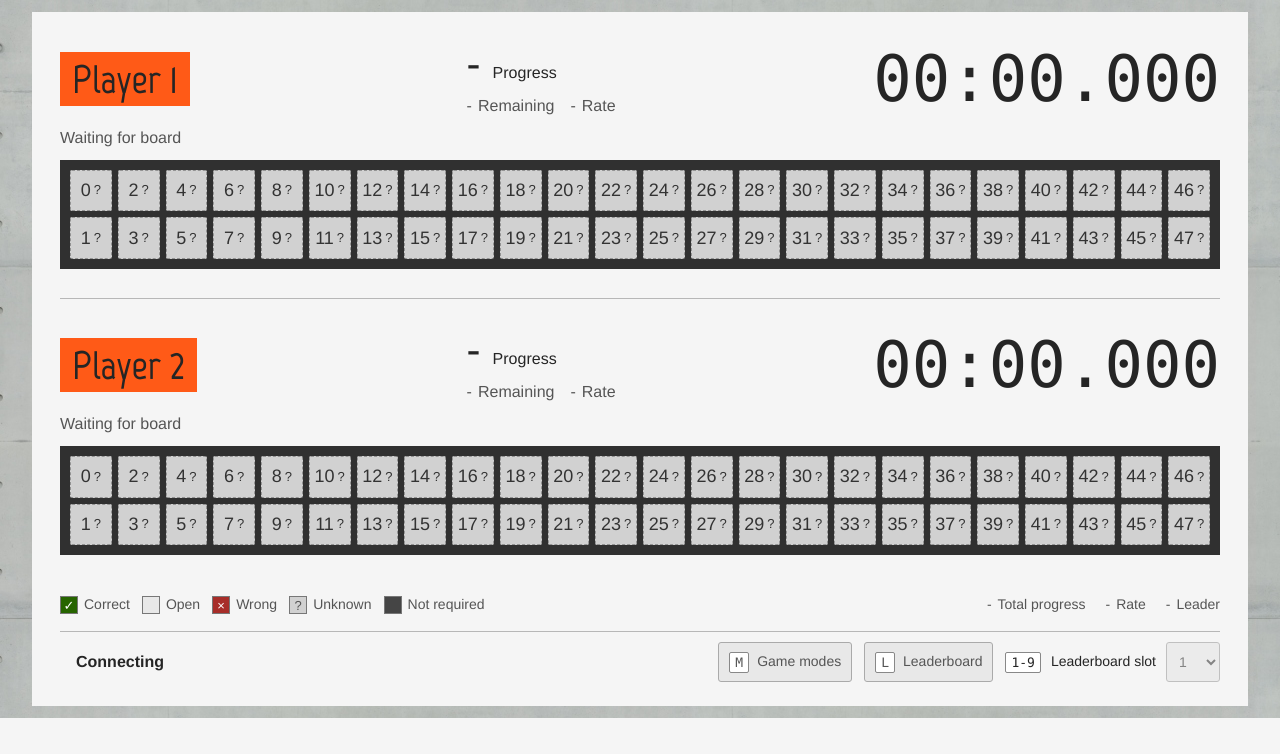
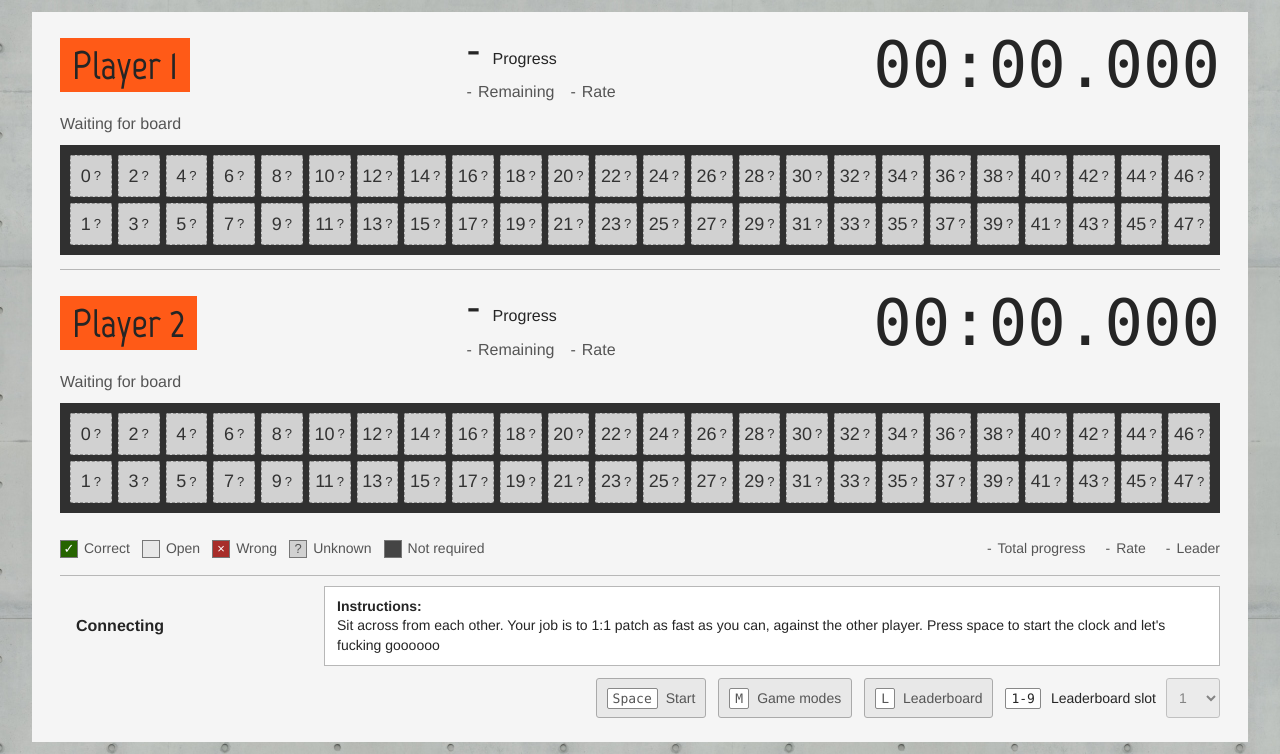
Before and after one commit to Selfnet/PaetschMeIfYouCan, a Flask app: page / in a window 1280 px wide. Shown: the part 82-836 px from the top of the page. Before the commit the page ends 800 px from the top, so only its background shows below. Run offline with Flask 3, Linux system fonts and the light colour scheme.

Commit message:
feat(ui): add game instructions

```diff
--- a/Test_Server/static/dashboard.css
+++ b/Test_Server/static/dashboard.css
@@ -323,8 +323,17 @@ input:focus-visible,
   border-top: 1px solid var(--line);
 }
 .mode-bar__info {
-  flex: 1 1 240px;
+  flex: 0 1 240px;
   min-width: 0;
+  overflow-wrap: anywhere;
+}
+.game-instructions {
+  flex: 1 1 360px;
+  min-width: 0;
+  padding: 10px 12px;
+  border: 1px solid var(--line);
+  background: #fff;
+  font-size: 14px;
   overflow-wrap: anywhere;
 }
 #modeDescription {
--- a/Test_Server/templates/index.html
+++ b/Test_Server/templates/index.html
@@ -98,7 +98,12 @@
         <footer id="idleActions" class="game-controls">
             <div class="footer-errors"><p id="modeError" class="persistence-error" role="alert" hidden></p></div>
             <div class="mode-bar__info"><strong id="currentMode"></strong><span id="gameStatus" role="status">Connecting</span><span id="modeDescription"></span></div>
+            <aside id="gameInstructions" class="game-instructions" aria-labelledby="instructionsTitle">
+                <strong id="instructionsTitle">Instructions:</strong>
+                <p>Sit across from each other. Your job is to 1:1 patch as fast as you can, against the other player. Press space to start the clock and let's fucking goooooo</p>
+            </aside>
             <div class="mode-bar__actions" role="group" aria-label="Game controls">
+                <button id="clockButton" class="leaderboard-button" type="button" disabled><kbd aria-hidden="true">Space</kbd><span id="clockAction">Start</span></button>
                 <button id="modeButton" class="leaderboard-button mode-control" type="button" disabled><kbd aria-hidden="true">M</kbd><span>Game modes</span></button>
                 <button id="leaderboardButton" class="leaderboard-button" type="button" disabled><kbd aria-hidden="true">L</kbd><span>Leaderboard</span></button>
                 <button id="retryScores" class="leaderboard-button primary" type="button" hidden>Retry saving</button>
@@ -291,9 +296,12 @@
         document.getElementById("leaderboardCountdown").hidden = !browsing;
         document.getElementById("leaderboardSlotHint").hidden = !browsing;
         document.getElementById("gameStatus").textContent = lastStateRevision === null ? "Connecting" : ({ ready: "Ready", racing: "Racing", stopped: "Stopped", name_entry: "Finished", leaderboard: "Finished" }[phase] || phase);
+        document.getElementById("clockButton").hidden = Boolean(browsing) || !["ready", "racing", "stopped"].includes(phase);
+        document.getElementById("clockButton").disabled = lastStateRevision === null;
+        document.getElementById("clockAction").textContent = ({ready: "Start", racing: "Stop", stopped: "Reset"})[phase] || "Start";
         const shortcut = document.getElementById("modeShortcut");
-        shortcut.hidden = Boolean(browsing) || lastStateRevision === null;
-        shortcut.textContent = phase === "name_entry" ? "Enter: next / save - Tab: switch player" : `Space: ${phase === "ready" ? "start" : phase === "racing" ? "stop" : phase === "leaderboard" ? "continue" : "reset"}`;
+        shortcut.hidden = Boolean(browsing) || lastStateRevision === null || phase !== "name_entry";
+        shortcut.textContent = "Enter: next / save - Tab: switch player";
     }
 
     function renderGameState(state) {
@@ -821,6 +829,7 @@
         ensureClockAnimation();
     });
     document.getElementById("submitNamesButton").addEventListener("click", submitAllNames);
+    document.getElementById("clockButton").addEventListener("click", () => { if (lastStateRevision !== null && !browsing && ["ready", "racing", "stopped"].includes(gameState.phase)) advanceClockWithSpacebar().catch((error) => console.error("Clock control failed", error)); });
     document.getElementById("leaderboardButton").addEventListener("click", toggleLeaderboard);
     document.getElementById("closeLeaderboard").addEventListener("click", () => closeLeaderboard());
     document.getElementById("retryScores").addEventListener("click", retryScores);
```
Also changed, not shown: Test_Server/tests/test_dashboard.py (+47 -1 lines), README.md.
